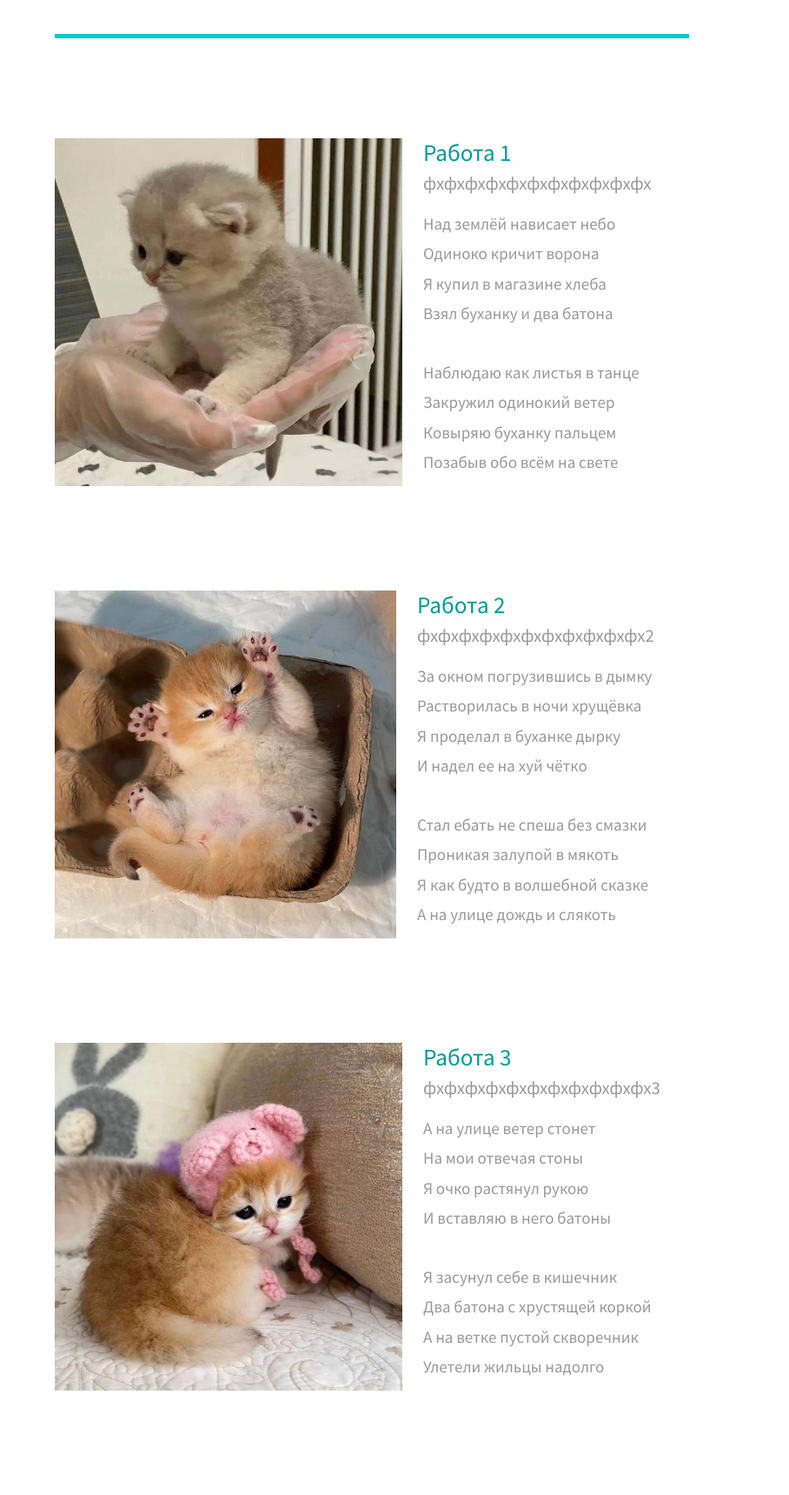
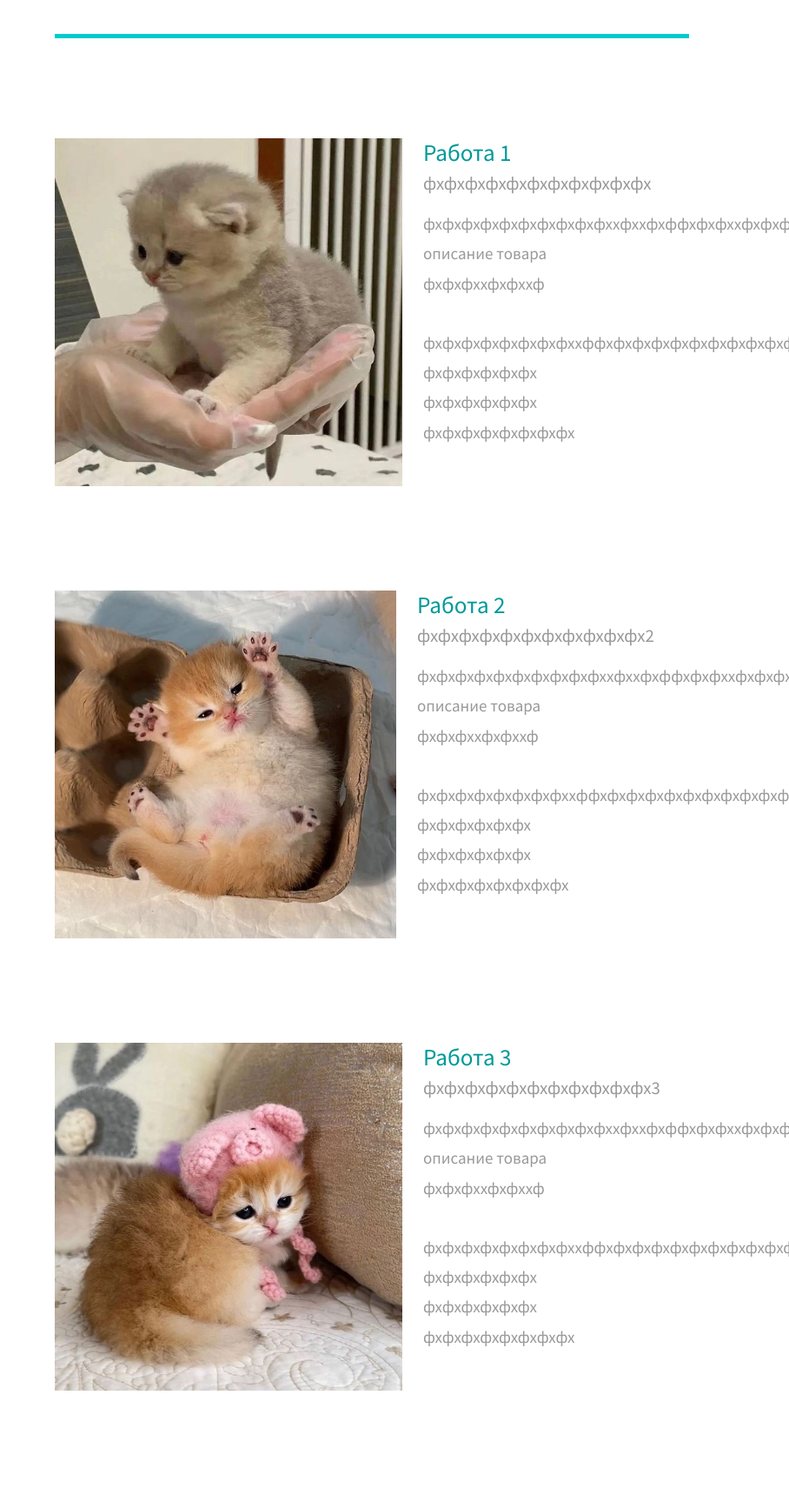
Before and after one commit to chese-archon/Serinity_shop, a Django app: page /post.html in a window 1280 px wide. Shown: the part 1210-2929 px from the top of the page at 87% size, without its empty margins (372-1280 px from the left). Run offline with Django 4.2, Linux system fonts and the light colour scheme; some libraries are stand-ins or nearby versions.

Commit message:
Update post.html
description not unic

```diff
--- a/redesign/app_redesign/templates/post.html
+++ b/redesign/app_redesign/templates/post.html
@@ -44,9 +44,9 @@
                                 фхфхфхфхфхфхфхфхфхфхфх
                             </h3>
                             <p class="mb-0 tm-line-height-short">
-                                Над землёй нависает небо<br>Одиноко кричит ворона<br>Я купил в магазине хлеба<br>Взял буханку и два батона
+                                фхфхфхфхфхфхфхфхфхфххфххфхффхфхфххфхфхфхфхфхфхфххфхф<br>описание товара<br>фхфхфххфхфххф
                                 <br><br>
-                                Наблюдаю как листья в танце<br>Закружил одинокий ветер<br>Ковыряю буханку пальцем<br>Позабыв обо всём на свете
+                                фхфхфхфхфхфхфхфххффхфхфхфхфхфхфхфхфхфхфхфхфхфхфхфхфхфхх<br> фхфхфхфхфхфх <br> фхфхфхфхфхфх <br> фхфхфхфхфхфхфхфх
                             </p>
                         </div>
                     </div>
@@ -64,9 +64,9 @@
                                 фхфхфхфхфхфхфхфхфхфхфх2
                             </h3>
                             <p class="mb-0 tm-line-height-short">
-                                За окном погрузившись в дымку<br>Растворилась в ночи хрущёвка<br>Я проделал в буханке дырку<br>И надел ее на хуй чётко
+                                фхфхфхфхфхфхфхфхфхфххфххфхффхфхфххфхфхфхфхфхфхфххфхф<br>описание товара<br>фхфхфххфхфххф
                                 <br><br>
-                                Стал ебать не спеша без смазки<br>Проникая залупой в мякоть<br>Я как будто в волшебной сказке<br>А на улице дождь и слякоть
+                                фхфхфхфхфхфхфхфххффхфхфхфхфхфхфхфхфхфхфхфхфхфхфхфхфхфхх<br> фхфхфхфхфхфх <br> фхфхфхфхфхфх <br> фхфхфхфхфхфхфхфх
                             </p>
                         </div>
                     </div>
@@ -81,9 +81,9 @@
                             <h2 class="tm-color-primary tm-post-title mb-2">Работа 3</h2>
                             <h3 class="tm-h3 mb-3">фхфхфхфхфхфхфхфхфхфхфх3</h3>
                             <p class="mb-0 tm-line-height-short">
-                                А на улице ветер стонет<br>На мои отвечая стоны<br>Я очко растянул рукою<br>И вставляю в него батоны
+                                фхфхфхфхфхфхфхфхфхфххфххфхффхфхфххфхфхфхфхфхфхфххфхф<br>описание товара<br>фхфхфххфхфххф
                                 <br><br>
-                                Я засунул себе в кишечник<br>Два батона с хрустящей коркой<br>А на ветке пустой скворечник<br>Улетели жильцы надолго
+                                фхфхфхфхфхфхфхфххффхфхфхфхфхфхфхфхфхфхфхфхфхфхфхфхфхфхх<br> фхфхфхфхфхфх <br> фхфхфхфхфхфх <br> фхфхфхфхфхфхфхфх
                             </p>
                         </div>
                     </div>
@@ -98,9 +98,9 @@
                             <h2 class="tm-color-primary tm-post-title mb-2">Работа 4</h2>
                             <h3 class="tm-h3 mb-3">фхфхфхфхфхфхфхфхфхфхфх4</h3>
                             <p class="mb-0 tm-line-height-short">
-                                Распирает кишку прямую<br>Во все стороны хлеб пшеничный<br>И буханка скользит по хую<br>И стучит по лобку ритмично<br>
+                                фхфхфхфхфхфхфхфхфхфххфххфхффхфхфххфхфхфхфхфхфхфххфхф<br>описание товара<br>фхфхфххфхфххф
                                 <br><br>
-                                Хуй багровый дрожит в оргазме<br>Наполняя краюху спермой<br>Прогулялись по телу спазмы<br>Смяв батоны кишке безмерной
+                                фхфхфхфхфхфхфхфххффхфхфхфхфхфхфхфхфхфхфхфхфхфхфхфхфхфхх<br> фхфхфхфхфхфх <br> фхфхфхфхфхфх <br> фхфхфхфхфхфхфхфх
                             </p>
                         </div>
                     </div>
@@ -115,7 +115,9 @@
                             <h2 class="tm-color-primary tm-post-title mb-2">Работа 5</h2>
                             <h3 class="tm-h3 mb-3">фхфхфхфхфхфхфхфхфхфхфх5</h3>
                             <p class="mb-0 tm-line-height-short">
-                                Город замер встречая осень<br>Окна светят из луж холодных<br>Я буханку с балкона бросил<br>Чтобы птиц накормить голодных
+                                фхфхфхфхфхфхфхфхфхфххфххфхффхфхфххфхфхфхфхфхфхфххфхф<br>описание товара<br>фхфхфххфхфххф
+                                <br><br>
+                                фхфхфхфхфхфхфхфххффхфхфхфхфхфхфхфхфхфхфхфхфхфхфхфхфхфхх<br> фхфхфхфхфхфх <br> фхфхфхфхфхфх <br> фхфхфхфхфхфхфхфх
                             </p>
                         </div>
                     </div>
```
